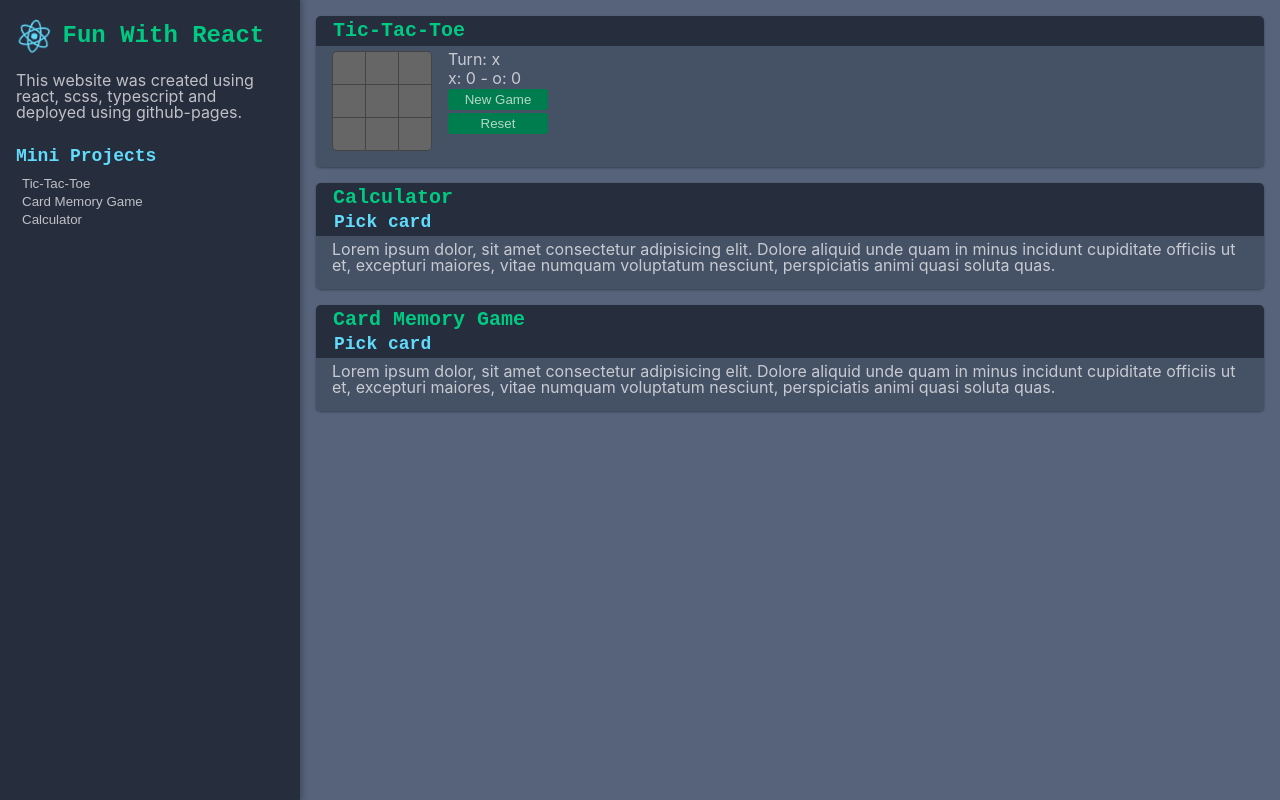
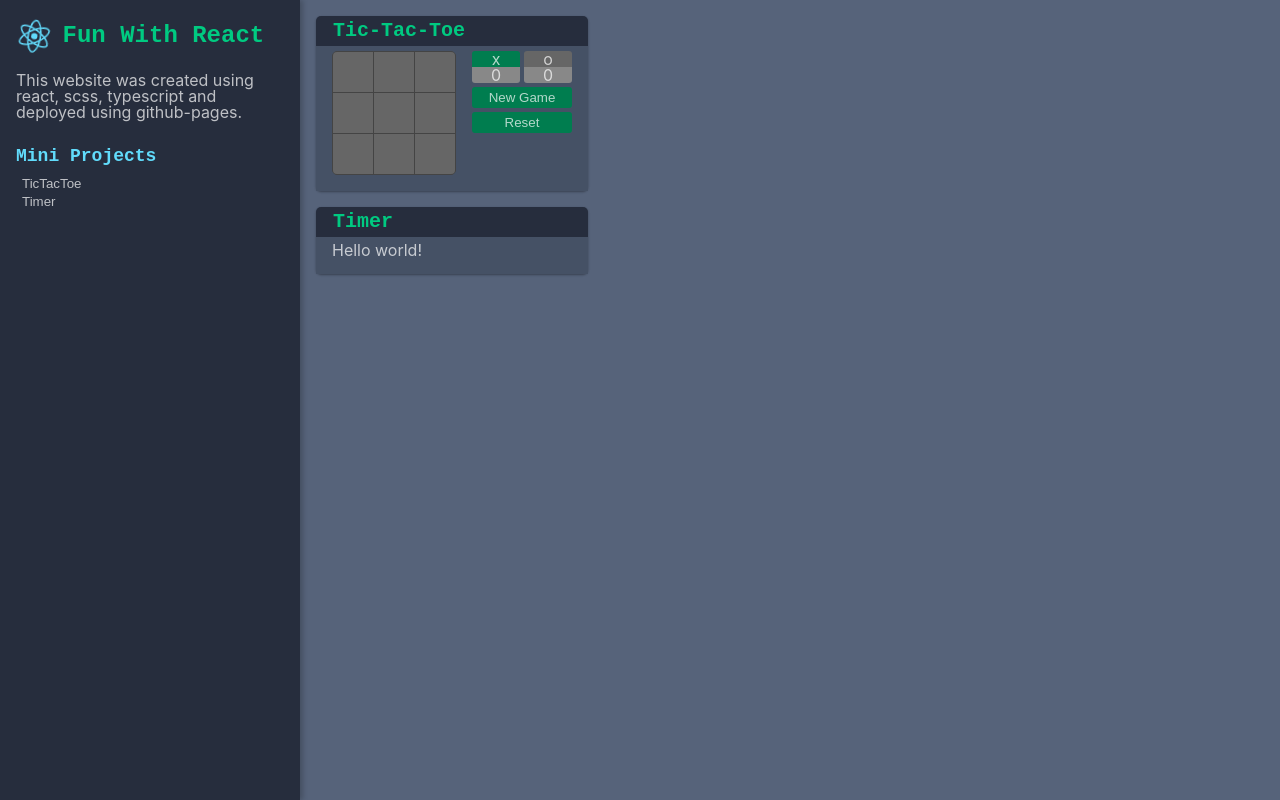
Before and after one commit to nate-h/fun-with-react, a React (Create React App) app: page / in a window 1280 px wide. Built offline with nearby package versions, Linux system fonts and the light colour scheme.

Commit message:
Start more components. Pass component list into sidebar to render.

```diff
--- a/src/App.tsx
+++ b/src/App.tsx
@@ -5,22 +5,27 @@ import TicTacToe from './tic-tac-toe/TicTacToe';
 import Calculator from './calculator/Calculator';
 import CardMemoryGame from './card-memory-game/CardMemoryGame';
 import Sidebar from './sidebar/Sidebar';
+import Timer from './timer/Timer';
+import WordDefinition from './word-definition/WordDefinition';
+import DogImages from './dog-images/DogImages';
 
 function App() {
+  const components = [
+    <TicTacToe />,
+    //Calculator,
+    <Timer />,
+    //CardMemoryGame,
+    //WordDefinition,
+    //DogImages,
+  ];
   return (
     <div className='App'>
-      <Sidebar></Sidebar>
+      <Sidebar components={components}></Sidebar>
       <main>
         <ul>
-          <li>
-            <TicTacToe></TicTacToe>
-          </li>
-          <li>
-            <Calculator></Calculator>
-          </li>
-          <li>
-            <CardMemoryGame></CardMemoryGame>
-          </li>
+          {components.map((Component) => (
+            <li key={Component.type.name}>{Component}</li>
+          ))}
         </ul>
       </main>
     </div>
--- /dev/null
+++ b/src/dog-images/DogImages.scss
@@ -0,0 +1,2 @@
+.DogImages {
+}
--- /dev/null
+++ b/src/dog-images/DogImages.tsx
@@ -0,0 +1,14 @@
+import React, { useState } from 'react';
+import clsx from 'clsx';
+import Card from '../Card';
+import './DogImages.scss';
+
+export default function DogImages() {
+  return (
+    <Card header='DogImages'>
+      <section className='DogImages'>
+        <p>DogImages!</p>
+      </section>
+    </Card>
+  );
+}
--- a/src/sidebar/Sidebar.tsx
+++ b/src/sidebar/Sidebar.tsx
@@ -2,21 +2,11 @@ import React from 'react';
 import logo from '../logo.svg';
 import './Sidebar.scss';
 
-function Link({ name }: { name: string }) {
-  const linkClick = () => {
-    console.log('goto: ', name);
-    // TODO: now call scrollToView
+export default function Sidebar({ components }: { components: JSX.Element[] }) {
+  const linkClick = (component: JSX.Element) => {
+    console.log('goto: ', component.type.name);
   };
-  return (
-    <li>
-      <button className='link' onClick={linkClick}>
-        {name}
-      </button>
-    </li>
-  );
-}
 
-export default function Sidebar() {
   return (
     <aside className='Sidebar'>
       <h1>
@@ -27,9 +17,13 @@ export default function Sidebar() {
       <p>This website was created using react, scss, typescript and deployed using github-pages.</p>
       <h2>Mini Projects</h2>
       <ul>
-        <Link name='Tic-Tac-Toe' />
-        <Link name='Card Memory Game' />
-        <Link name='Calculator' />
+        {components.map((Component) => (
+          <li key={Component.type.name}>
+            <button className='link' onClick={() => linkClick(Component)}>
+              {Component.type.name}
+            </button>
+          </li>
+        ))}
       </ul>
     </aside>
   );
--- a/src/tic-tac-toe/TicTacToe.scss
+++ b/src/tic-tac-toe/TicTacToe.scss
@@ -5,8 +5,9 @@
   gap: 1rem;
 
   .board {
+    $cell-size: 2.5rem;
     display: grid;
-    grid-template-columns: 2em 2em 2em;
+    grid-template-columns: $cell-size $cell-size $cell-size;
     grid-gap: 1px;
     border-radius: 5px;
     border: 1px solid #444;
@@ -31,20 +32,39 @@
   }
 
   .controls {
-    li {
-      margin-bottom: 3px;
+    > div {
+      margin-bottom: 4px;
     }
     button {
       min-width: 100px;
       background-color: $c4;
       border: none;
       color: $t2;
-      border-radius: 3px;
+      border-radius: $br-1;
       padding: 3px;
       &:hover {
         cursor: pointer;
         background-color: $c5;
       }
     }
+    .score {
+      display: flex;
+      gap: 4px;
+      > ul {
+        border-radius: $br-1;
+        overflow: hidden;
+        width: 48px;
+        > li {
+          background-color: #888;
+          text-align: center;
+        }
+        > :first-child {
+          background-color: #666;
+          &.active {
+            background-color: $c4;
+          }
+        }
+      }
+    }
   }
 }
--- a/src/tic-tac-toe/TicTacToe.tsx
+++ b/src/tic-tac-toe/TicTacToe.tsx
@@ -3,7 +3,9 @@ import clsx from 'clsx';
 import Card from '../Card';
 import './TicTacToe.scss';
 
-type CellOptions = 'x' | 'o' | ' ';
+type Players = 'x' | 'o';
+type CellOptions = Players | ' ';
+const players: Array<Players> = ['x', 'o'];
 
 const findWinner = (grid: CellOptions[]): CellOptions => {
   const winningCombos = [
@@ -75,18 +77,21 @@ export default function TicTacToe() {
           })}
         </div>
         <div className='controls'>
-          <ul>
-            <li>{gameOver ? `Game over!` : `Turn: ${whoseTurn}`}</li>
-            <li>
-              x: {score['x']} - o: {score['o']}
-            </li>
-            <li>
-              <button onClick={newGame}>New Game</button>
-            </li>
-            <li>
-              <button onClick={reset}>Reset</button>
-            </li>
-          </ul>
+          <div className='score'>
+            {players.map((player) => (
+              <ul key={player}>
+                <li className={clsx({ active: whoseTurn === player })}>{player}</li>
+                <li>{score[player]}</li>
+              </ul>
+            ))}
+          </div>
+          <div>
+            <button onClick={newGame}>New Game</button>
+          </div>
+          <div>
+            <button onClick={reset}>Reset</button>
+          </div>
+          <div>{gameOver ? `Game over!` : null}</div>
         </div>
       </section>
     </Card>
--- /dev/null
+++ b/src/timer/Timer.scss
@@ -0,0 +1,2 @@
+.Timer {
+}
--- /dev/null
+++ b/src/timer/Timer.tsx
@@ -0,0 +1,14 @@
+import React, { useState } from 'react';
+import clsx from 'clsx';
+import Card from '../Card';
+import './Timer.scss';
+
+export default function Timer() {
+  return (
+    <Card header='Timer'>
+      <section className='Timer'>
+        <p>Hello world!</p>
+      </section>
+    </Card>
+  );
+}
--- a/src/variables.scss
+++ b/src/variables.scss
@@ -10,4 +10,6 @@ $t1: white;
 $t2: rgba(255, 255, 255, 0.7);
 $t3: rgba(255, 255, 255, 0.5);
 
+$br-1: 3px;
+
 $mystery: #bddbfe;
--- /dev/null
+++ b/src/word-definition/WordDefinition.scss
@@ -0,0 +1,2 @@
+.WordDefinition {
+}
--- /dev/null
+++ b/src/word-definition/WordDefinition.tsx
@@ -0,0 +1,14 @@
+import React, { useState } from 'react';
+import clsx from 'clsx';
+import Card from '../Card';
+import './WordDefinition.scss';
+
+export default function WordDefinition() {
+  return (
+    <Card header='WordDefinition'>
+      <section className='WordDefinition'>
+        <p>Word Definition!</p>
+      </section>
+    </Card>
+  );
+}
```
Also changed, not shown: 1 other file (tests, documents, lock files or other folders).
